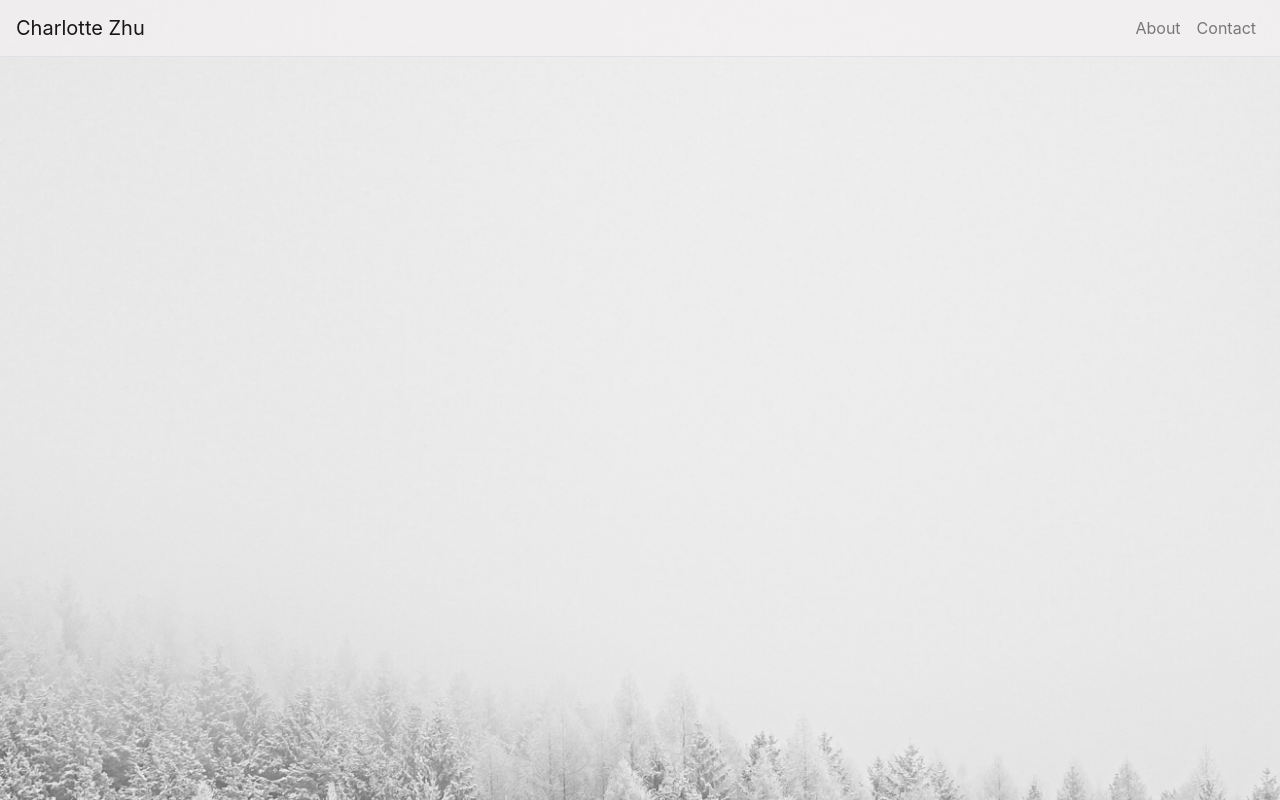
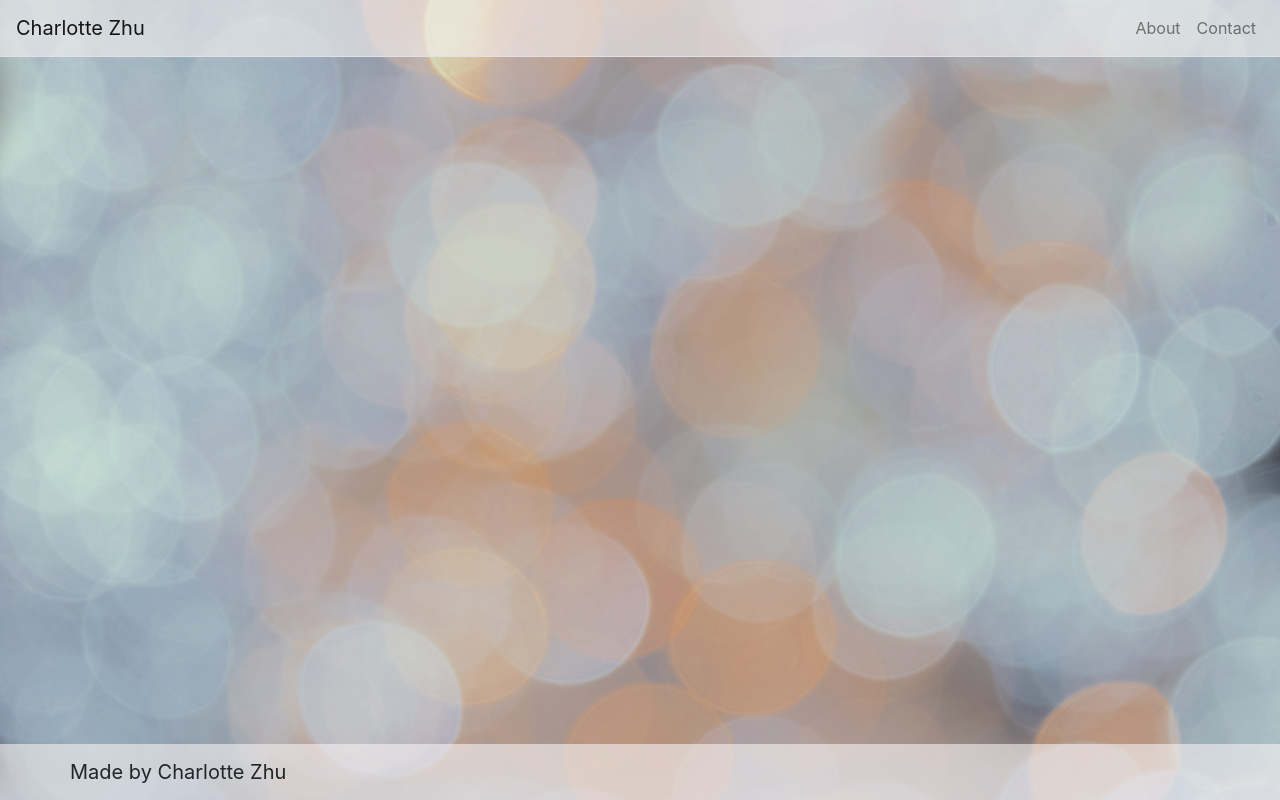
Before and after one commit to charlottezhu98/portfolio, a React (Create React App) app: page /about in a window 1280 px wide. Built offline with nearby package versions, Linux system fonts and the light colour scheme.

Commit message:
fixed text and background, added footer

```diff
--- a/src/App.css
+++ b/src/App.css
@@ -22,4 +22,6 @@ body, html {
 
 .Footer {
   background: rgba(245, 242, 242, 0.6);
+  color:rgb(165, 151, 151);
+  font-size: 14px;
 }
--- a/src/App.js
+++ b/src/App.js
@@ -5,7 +5,7 @@ import Navbar from 'react-bootstrap/Navbar';
 import Nav from 'react-bootstrap/Nav';
 import './App.css';
 import Footer from './components/Footer';
-
+import NavbarBrand from 'react-bootstrap/NavbarBrand'
 import HomePage from './pages/HomePage';
 import AboutPage from './pages/AboutPage';
 import ContactPage from './pages/ContactPage';
@@ -55,6 +55,14 @@ class App extends React.Component {
 
             <Route path="/portfolio" render={() => <AboutPage title={this.state.about.title} />} />
             <Route path="/contact" render={() => <ContactPage title={this.state.contact.title} subTitle={this.state.contact.subTitle}/>} />
+
+            <div className="fixed-bottom">
+              <Navbar variant="lighht">
+                <Container>
+                    <NavbarBrand>Made by Charlotte Zhu</NavbarBrand>
+                </Container>
+              </Navbar>
+            </div>
           </div>
         </Container>
       </Router>
--- a/src/pages/AboutPage.js
+++ b/src/pages/AboutPage.js
@@ -16,17 +16,14 @@ function AboutPage(props) {
 
             <p>I recently graduated from University of British Columbia where I studied Mathematical Sciences.</p>
 
-            <p>I have been </p>
-
-            <p>I'm constantly learning new things. Currently I am learning React</p>
+            <p>I am also a software developer who is constantly learning new things. Currently I am learning React</p>
 
             <p>You can read more about my experience and skills in the PDF: <a href = {Pdf} target = "_blank">Resume</a></p>
 
-            <p>Also, you can find me on linkedin: <Button variant="outline-primary">Linkedin  <Badge variant="primary">in</Badge>
+            <p>Thanks for visiting! You can find me on : <Button variant="outline-primary" target="_blank" href="https://www.linkedin.com/in/kexin-zhu-910627186">Linkedin  <Badge variant="primary">in</Badge>
                 <span className="sr-only">unread messages</span>
             </Button>
             </p>
-
 
             </Content>
         </div>
```
Also changed, not shown: src/assets/images/Background.jpg.
